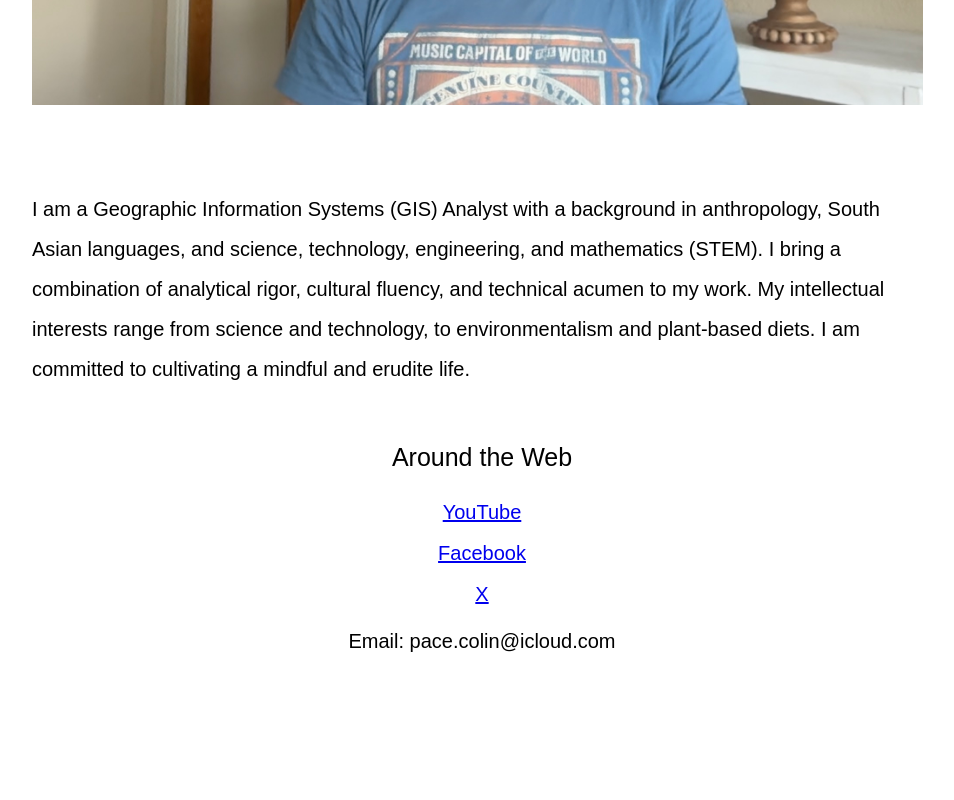
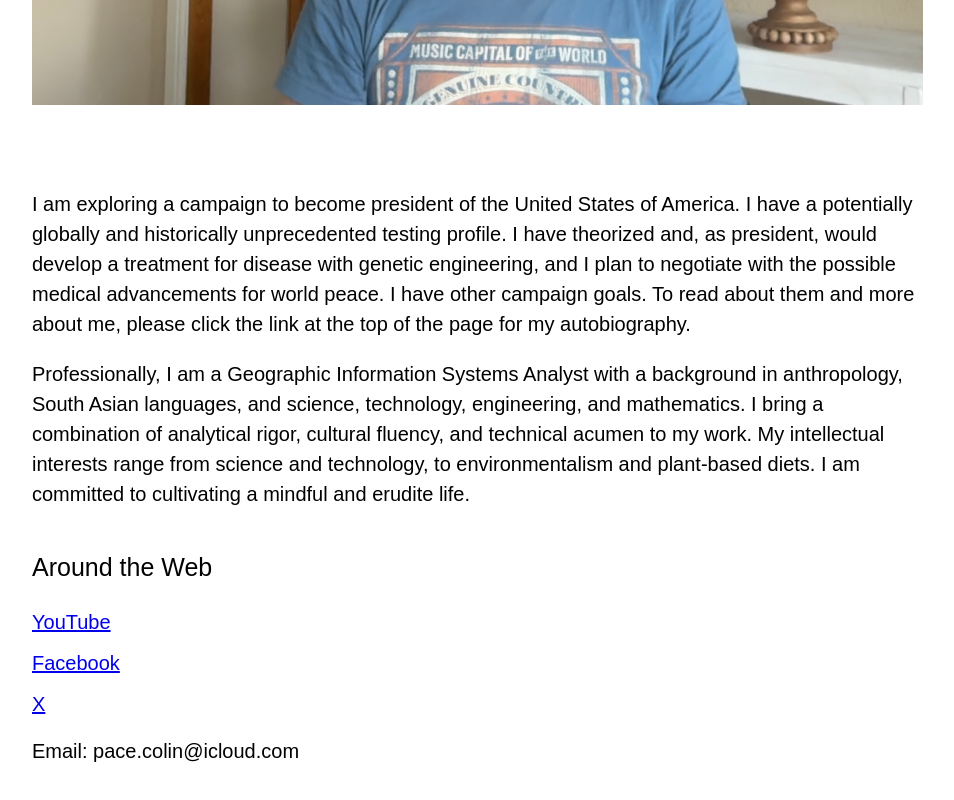
Before and after one commit to Colin-Pace/Portfolio, a React (Create React App) app: page / in a window 1280 px wide. Shown: the part 688-1488 px from the top of the page, without its empty margins (158-1112 px from the left). Before the commit the page ends 1444 px from the top, so only its background shows below. Built offline with nearby package versions, Linux system fonts and the light colour scheme.

Commit message:
edited text of profile and css of footer

```diff
--- a/src/App.css
+++ b/src/App.css
@@ -93,7 +93,7 @@ a {
 #footer {
   margin-top: 40px;
   margin-bottom: 100px;
-  text-align: center;
+  text-align: start;
 }
 
 #footerTitle {
--- a/src/Profile.js
+++ b/src/Profile.js
@@ -8,7 +8,10 @@ function Profile() {
         id = 'portrait'
         src = {require('./selfPortrait.jpg')}
       />
-      <p id = 'firstParagraph' className = 'lastText'>I am a Geographic Information Systems (GIS) Analyst with a background in anthropology, South Asian languages, and science, technology, engineering, and mathematics (STEM). I bring a combination of analytical rigor, cultural fluency, and technical acumen to my work. My intellectual interests range from science and technology, to environmentalism and plant-based diets. I am committed to cultivating a mindful and erudite life.</p>
+      <p id = 'firstParagraph'>
+        I am exploring a campaign to become president of the United States of America. I have a potentially globally and historically unprecedented testing profile. I have theorized and, as president, would develop a treatment for disease with genetic engineering, and I plan to negotiate with the possible medical advancements for world peace. I have other campaign goals. To read about them and more about me, please click the link at the top of the page for my autobiography.
+      </p>
+      <p>Professionally, I am a Geographic Information Systems Analyst with a background in anthropology, South Asian languages, and science, technology, engineering, and mathematics. I bring a combination of analytical rigor, cultural fluency, and technical acumen to my work. My intellectual interests range from science and technology, to environmentalism and plant-based diets. I am committed to cultivating a mindful and erudite life.</p>
     </div>
   );
 }
```
